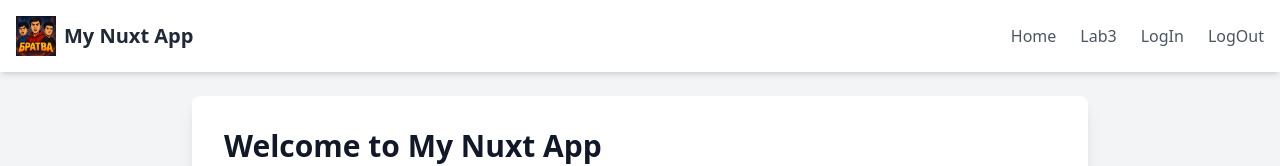
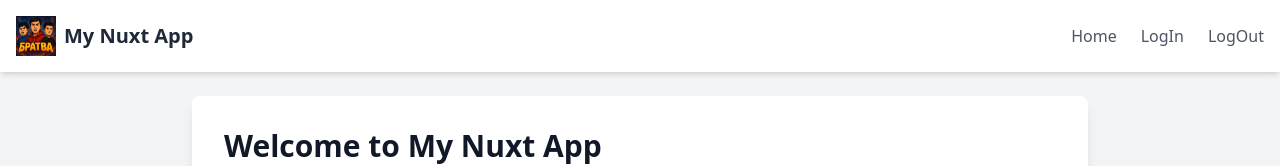
Before and after one commit to Nurdaulet-Aldamzhar/Project1, a Nuxt app: page / in a window 1280 px wide. Shown: the top 166 px of the page. Built offline with nearby package versions, Linux system fonts and the light colour scheme.

Commit message:
Remove Lab3 links from navigation

```diff
--- a/layouts/default.vue
+++ b/layouts/default.vue
@@ -13,7 +13,6 @@
           <!-- Desktop Navigation -->
           <div class="hidden md:flex space-x-6">
             <NuxtLink to="/" class="text-gray-600 hover:text-gray-900 transition-colors duration-200">Home</NuxtLink>
-            <NuxtLink to="/lab3" class="text-gray-600 hover:text-gray-900">Lab3</NuxtLink>
             <NuxtLink to="/login" class="text-gray-600 hover:text-gray-900 transition-colors duration-200">LogIn</NuxtLink>
             <button class="text-gray-600 hover:text-gray-900 transition-colors duration-200">LogOut</button>
           </div>
@@ -44,13 +43,6 @@
                 @click="isMenuOpen = false"
               >
                 Home
-              </NuxtLink>
-              <NuxtLink
-                to="/lab3"
-                class="text-gray-600 hover:text-gray-900"
-                @click="isMenuOpen = false"
-              >
-                Lab3
               </NuxtLink>
               <NuxtLink
                 to="/login"
```
